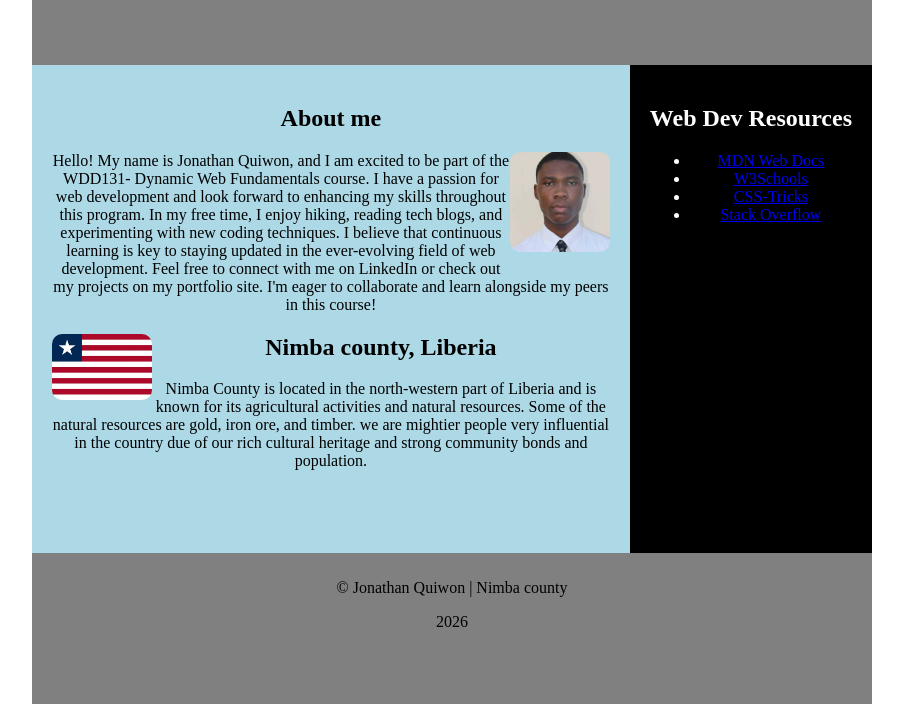
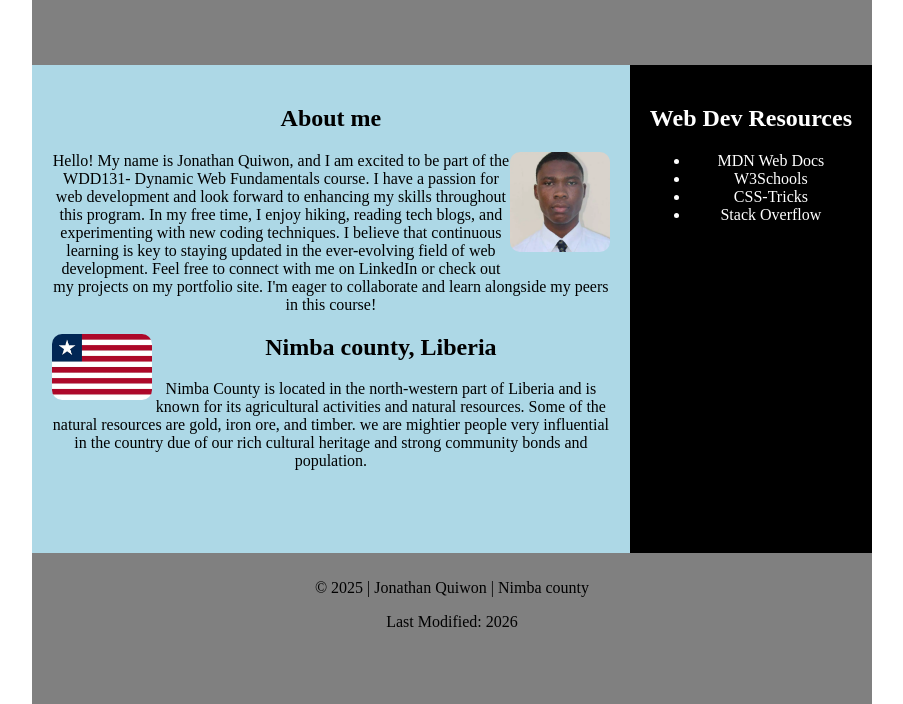
Before and after one commit to mensungquiwon/wdd131, a plain HTML site: page index.html in a window 1280 px wide. Shown: the part 96-800 px from the top of the page, without its empty margins (188-1091 px from the left). Drawn offline with Linux system fonts and the light colour scheme.

Commit message:
enhanced my home page

```diff
--- a/index.html
+++ b/index.html
@@ -47,8 +47,8 @@
         </ul>
     </aside>
     <footer>
-        <p>&copy; <span id="currentYear"></span> Jonathan Quiwon | Nimba county</p>
-        <p id="lastModified">Last Modifi</p>
+        <p>&copy; 2025 | <span id="currentYear"></span> Jonathan Quiwon | Nimba county</p>
+        <p id="lastModified">Last Modified</p>
     </footer>
 </body>
 </html>
--- a/scripts/getdate.js
+++ b/scripts/getdate.js
@@ -1,2 +1,2 @@
 const year = document.querySelector("#currentYear");
-document.getElementById("lastModified").textContent = new Date().getFullYear();
+document.getElementById("lastModified").textContent = "Last Modified: " + new Date().getFullYear();
--- a/styles/basic.css
+++ b/styles/basic.css
@@ -44,6 +44,19 @@ aside {
     text-align: center;
     padding: 20px;
 }
+aside li a {
+    list-style: none;
+    padding: 0;
+    margin: 0;
+    text-decoration: none;
+    color: white;
+
+}
+aside li a:hover {
+    font-weight: 700;
+    text-decoration: underline;
+    text-decoration-color: yellow;
+}
 footer {
     background-color: gray;
     padding: 2rem;
--- a/styles/layout.css
+++ b/styles/layout.css
@@ -47,6 +47,7 @@ aside {
     text-align: center;
     padding: 20px;
 }
+
 footer {
     background-color: gray;
     padding: 2rem;
```
